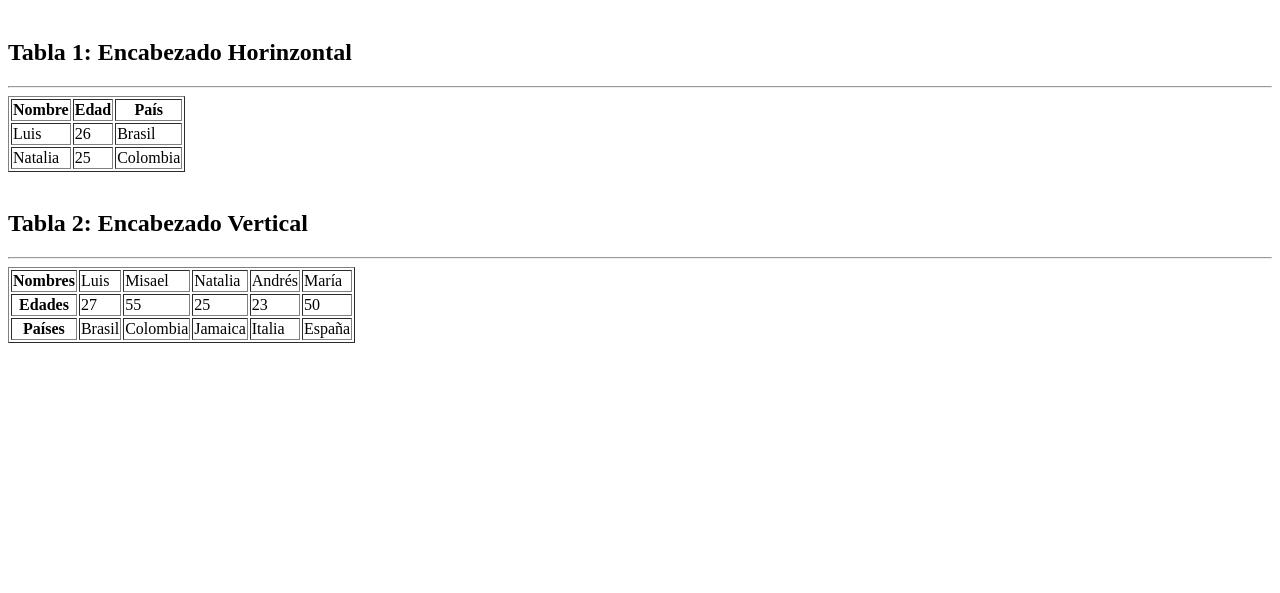
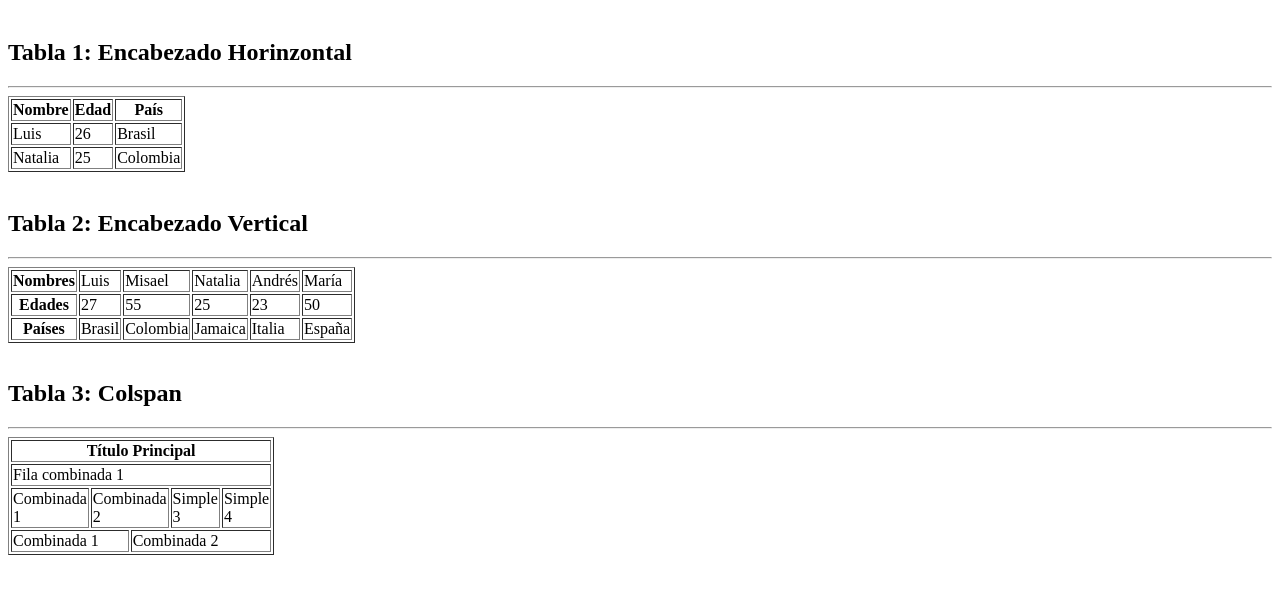
Before and after one commit to LuisFernando10/tablas-git-luis, a plain HTML site: page index.html in a window 1280 px wide. Shown: the part 79-672 px from the top of the page. Drawn offline with Linux system fonts and the light colour scheme.

Commit message:
Se crea tabla 3

```diff
--- a/index.html
+++ b/index.html
@@ -6,6 +6,11 @@
               content="width=device-width, user-scalable=no, initial-scale=1.0, maximum-scale=1.0, minimum-scale=1.0">
         <meta http-equiv="X-UA-Compatible" content="ie=edge">
         <title>Tablas GIT</title>
+        <style>
+            .table-3{
+                width: 180px;
+            }
+        </style>
     </head>
     <body>
         <h1>Tablas en HTML</h1>
@@ -70,5 +75,34 @@
                 </tr>
             </tbody>
         </table>
+        <br>
+
+        <h2>Tabla 3: Colspan</h2>
+        <hr>
+
+        <table border="1" class="table-3">
+            <thead>
+                <tr>
+                    <th colspan="6">Título Principal</th>
+                </tr>
+            </thead>
+            <tbody>
+                <tr>
+                    <td colspan="6">Fila combinada 1</td>
+                </tr>
+
+                <tr>
+                    <td colspan="2">Combinada 1</td>
+                    <td colspan="2">Combinada 2</td>
+                    <td>Simple 3</td>
+                    <td>Simple 4</td>
+                </tr>
+
+                <tr>
+                    <td colspan="3">Combinada 1</td>
+                    <td colspan="3">Combinada 2</td>
+                </tr>
+            </tbody>
+        </table>
     </body>
 </html>
```
